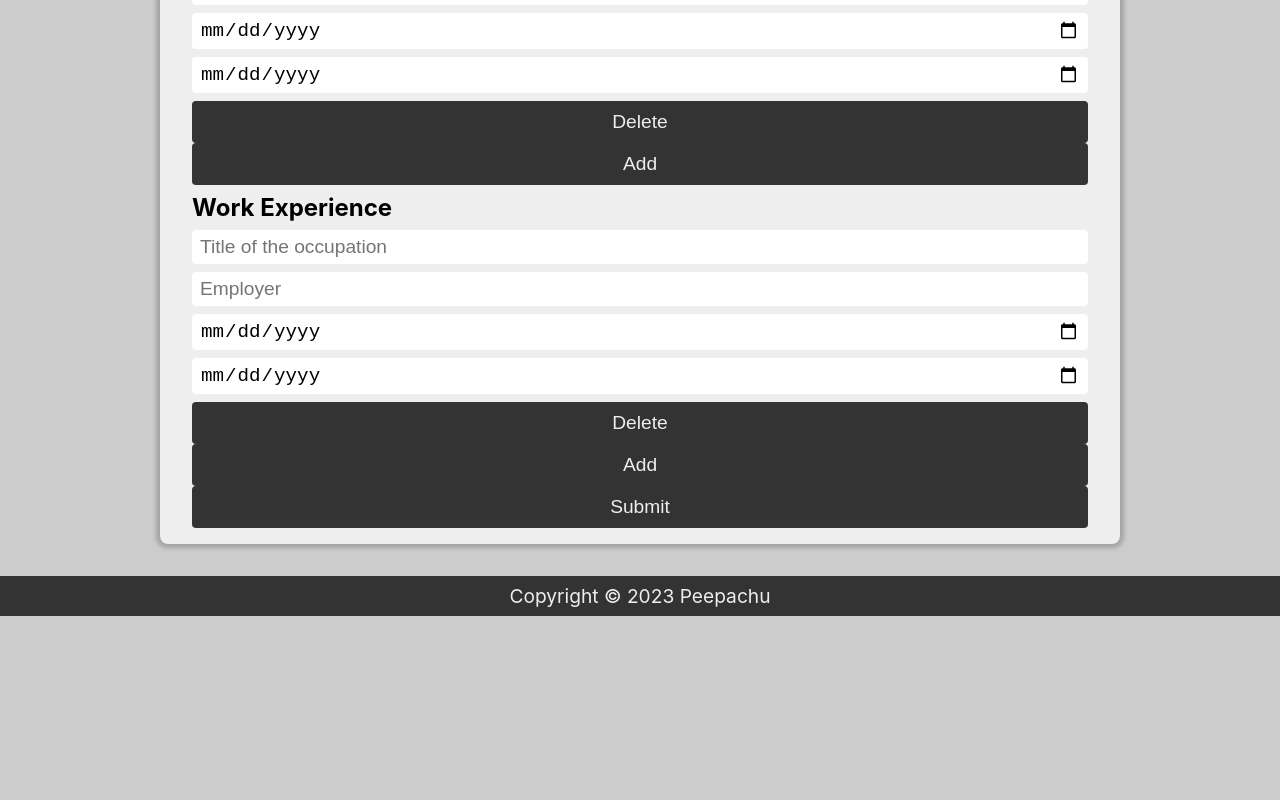
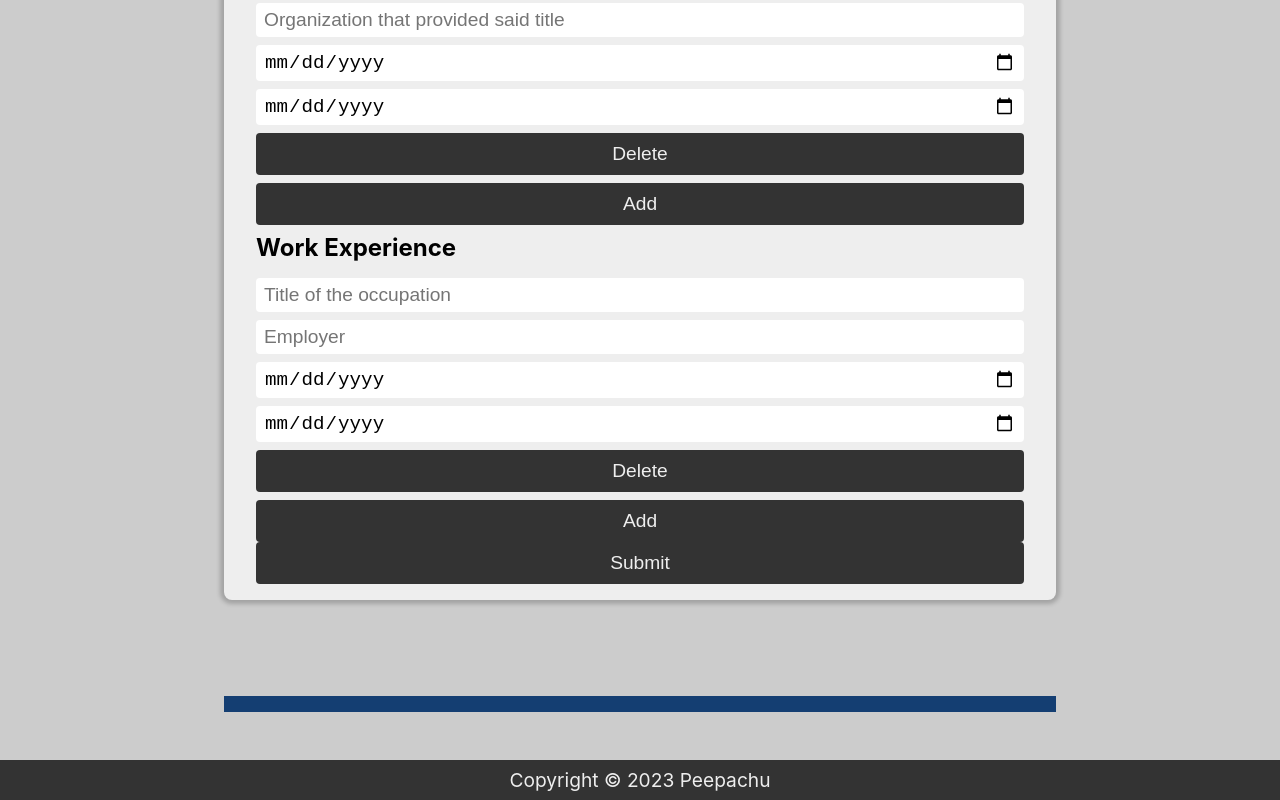
Before and after one commit to Peepachuu/cv-project, a React (Create React App) app: page / in a window 1280 px wide. Shown: the part 445-1245 px from the top of the page. Before the commit the page ends 1061 px from the top, so only its background shows below. Built offline with nearby package versions, Linux system fonts and the light colour scheme; the HTML template or start-up script is replaced by a standard one.

Commit message:
Make basics for the CV preview
Also made some style changes.

```diff
--- a/package.json
+++ b/package.json
@@ -9,6 +9,7 @@
     "react": "^18.2.0",
     "react-dom": "^18.2.0",
     "react-scripts": "5.0.1",
+    "uniqid": "^5.4.0",
     "web-vitals": "^2.1.4"
   },
   "scripts": {
--- a/src/App.js
+++ b/src/App.js
@@ -4,6 +4,7 @@ import Header from "./components/Header";
 import Footer from "./components/Footer";
 import "./styles/styles.css";
 import uniqid from "uniqid";
+import CVPreview from "./components/CVPreview";
 
 class App extends Component {
     constructor() {
@@ -132,6 +133,13 @@ class App extends Component {
                     <button>Submit</button>
                 </form>
                 </div>
+                <div className="container">
+                <CVPreview
+                    firstName={this.state.infosets[0][0].data[0].value}
+                    lastName={this.state.infosets[0][0].data[1].value}
+                >
+                </CVPreview>
+                </div>
                 <Footer></Footer>
             </section>
         )
--- a/src/components/CVPreview.js
+++ b/src/components/CVPreview.js
@@ -2,9 +2,10 @@ import React, {Component} from "react";
 
 class CVPreview extends Component {
     render() {
+        const {firstName, lastName} = this.props;
         return (
-            <section>
-
+            <section className="Preview">
+                <h2>{firstName} {lastName}</h2>
             </section>
         )
     }
--- a/src/components/InfoSection.js
+++ b/src/components/InfoSection.js
@@ -6,7 +6,7 @@ class InfoSection extends Component {
         const {heading, fieldsets, handleChange, canAddDel, handleAdd, handleDelete} = this.props;
 
         return (
-            <section className={heading}>
+            <section className="formSection">
                 <h2>{heading}</h2>
                 {fieldsets.map(fieldset => (
                     <fieldset key={fieldset.id}>
--- a/src/styles/styles.css
+++ b/src/styles/styles.css
@@ -8,6 +8,7 @@
     --main-background-color: rgb(238, 238, 238);
     --secondary-text-color: rgb(238, 238, 238);
     --darker-background-color: #ccc;
+    --pop-color: rgb(20, 62, 114);
     --hover-color: #222;
 }
 
@@ -53,12 +54,17 @@ form {
     box-shadow: 0 0 4px 4px rgba(0, 0, 0, 0.2);
 }
 
+.formSection {
+    display: grid;
+    gap: 8px;
+}
+
 h2 {
     padding: 8px 0px;
 }
 
 .container {
-    padding: 2rem 10rem;
+    padding: 3rem 14rem;
 }
 
 button {
@@ -74,3 +80,10 @@ button {
 button:hover {
     background-color: var(--hover-color);
 }
+
+.Preview h2 {
+    background-color: var(--pop-color);
+    color: var(--main-background-color);
+    font-size: 2.5rem;
+    padding: 8px;
+}
```
Also changed, not shown: src/components/PreviewSection.js (+2 -6 lines), src/components/Infoset.js (deleted), 1 other file (tests, documents, lock files or other folders).
